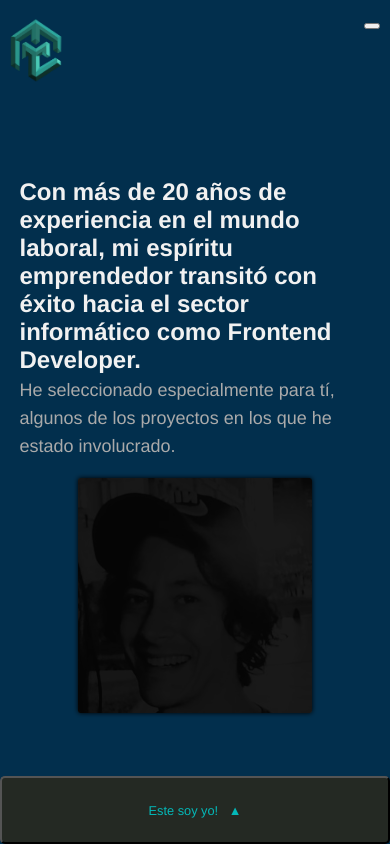
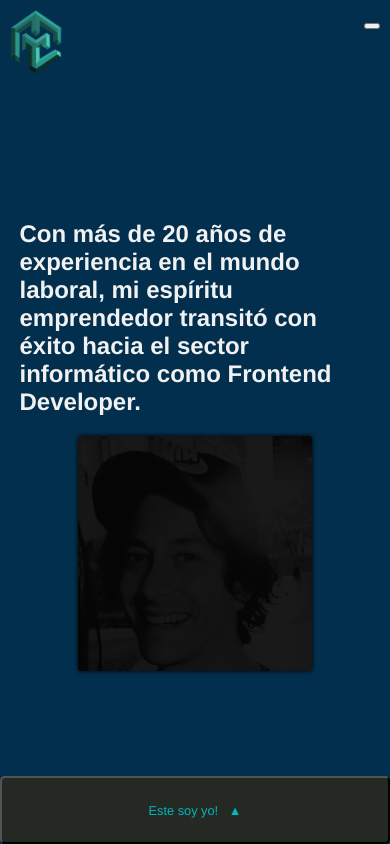
Before and after one commit to PedroCavataio/PFC_Portfolio, a React (Create React App) app: page /landing in a window 390 px wide. Built offline with nearby package versions, Linux system fonts and the light colour scheme.

Commit message:
responsive

```diff
--- a/src/landingPage/landinPage.styles.css
+++ b/src/landingPage/landinPage.styles.css
@@ -25,7 +25,7 @@
   color: #f1f1f1;
   font-size: 1.5rem;
   font-family: "Franklin Gothic Medium", "Arial Narrow", Arial, sans-serif;
-  width: 60%;
+  width: 40%;
   margin-top: 6%;
   text-align: left;
   z-index: 1;
@@ -103,6 +103,7 @@
   }
 
   .light {
+
     width: 100%;
     position: fixed;
     height: 8%;
@@ -120,7 +121,7 @@
 
   .nombre-image {
     position: absolute;
-    top: 2%;
+    top: 1%;
     left: 10%;
     height: 8%;
   }
--- a/src/landingPage/landingPage.jsx
+++ b/src/landingPage/landingPage.jsx
@@ -42,8 +42,7 @@ const Landing = ({ userName }) => {
 
   return (
     <>
-
-<div className="image-logo">
+      <div className="image-logo">
         <img src={pedroCavataio} alt="pedroIndex" className="nombre-image" />
       </div>
       <Nav />
@@ -52,12 +51,7 @@ const Landing = ({ userName }) => {
           Con más de 20 años de experiencia en el mundo laboral, mi espíritu
           emprendedor transitó con éxito hacia el sector informático como
           Frontend Developer.
-          <br />
-          <span className="destacado">
-          He seleccionado especialmente para tí, algunos de los proyectos en los que he estado involucrado.
-          </span>
         </h1>
-
 
         <div className="foto-container">
           <img
--- a/src/trabajo/trabajo.jsx
+++ b/src/trabajo/trabajo.jsx
@@ -25,6 +25,7 @@ import FormsPree from "../assets/formsPree.png";
 import NodeMailer from "../assets/nodeMailer.png";
 import ControlAep from "../assets/ControlAEP.xlsx";
 import { useNavigate } from "react-router-dom";
+import pedroCavataio from "../assets/LogoPFC.png";
 
 export const CastingRef = React.createRef();
 export const RickMortyRef = React.createRef();
@@ -50,6 +51,9 @@ const Trabajo = () => {
 
   return (
     <>
+    <div className="image-logo">
+        <img src={pedroCavataio} alt="pedroIndex" className="nombre-image" />
+      </div>
       <div className="background">
         <div className="containerJob">
           <div className="trabajo-container" id="castingRef" ref={CastingRef}>
--- a/src/trabajo/trabajo.styles.css
+++ b/src/trabajo/trabajo.styles.css
@@ -12,6 +12,13 @@
   display: grid;
   grid-template-columns: repeat(2, 1fr);
   margin-top: 12vw;
+}
+
+.nombre-image {
+  position: absolute;
+  top: 2%;
+  left: 10%;
+  height: 12%;
 }
 
 .trabajo-container {
@@ -53,8 +60,6 @@
   flex-basis: calc(25% - 3px);
   margin-top: 15px;
 }
-
-
 
 .image-container {
   position: relative;
@@ -444,6 +449,13 @@
     text-align: center;
   }
 
+  .nombre-image {
+    position: absolute;
+    top: 1%;
+    left: 10%;
+    height: 12%;
+  }
+
   .image-container {
     margin-left: 0;
     justify-content:center;
@@ -465,18 +477,20 @@
 
 
   .tituloProyectos {
-    font-size: 1.2rem;
+    font-size: 1.3rem;
     opacity: 1;
     justify-content:center;
     align-items: center;
   }
 
   .image-row {
-    max-width: 50%;
+    max-width: 100%;
     margin-top: 30%;
-    justify-content:center;
-    display: grid;
-    grid-template-columns: repeat(4, 1fr);
+    margin-left: 0;
+    display: flex;
+    flex-wrap: wrap;
+    justify-content: space-between;
+    align-items: center;
   }
 
   .image-text {
```
